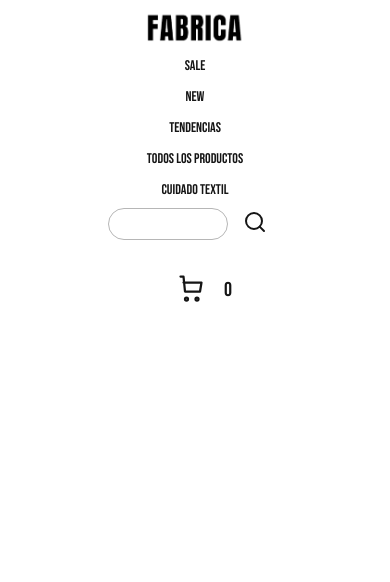
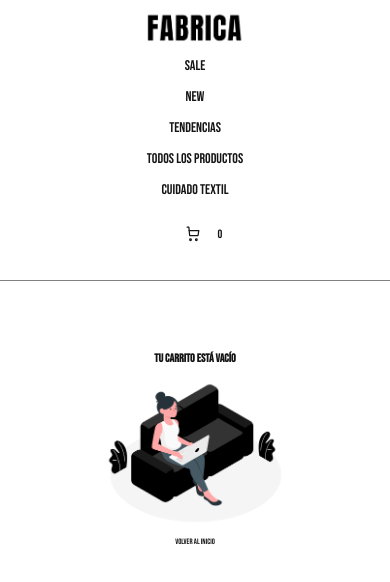
Before and after one commit to ZahiraSandiz/SandizZahiraFabrica, a React (Vite) app: page /cart in a window 390 px wide. Shown: the top 582 px of the page. Built offline with nearby package versions, Linux system fonts and the light colour scheme.

Commit message:
Se agrega CartContainer

```diff
--- a/src/App.css
+++ b/src/App.css
@@ -78,10 +78,8 @@
     justify-content: center;
   }
 
-  .contenedor-nav__search-and-cart {
-    gap: 20px;
-    flex-wrap: wrap;
-    justify-content: center;
+  .contenedor-nav__search {
+    display: none;
   }
 }
 
@@ -91,6 +89,7 @@
     flex-direction: column;
     align-items: center;
     padding: 10px;
+    border-bottom: solid 1px grey;
   }
 
   .contenedor-nav__img {
@@ -140,6 +139,17 @@
   display: flex;
   align-items: center;
   font-size: 20px;
+}
+
+/*movil*/
+@media (max-width: 768px) {
+  .cart-widget {
+    font-size: 12px;
+    padding: 5px;
+  }
+  .cart-widget__button svg {
+    width: 20px;
+  }
 }
 
 /*Otro componente*/
@@ -462,3 +472,49 @@
 .item-detail__title {
   font-size: 2vw;
 }
+
+.item-detail__navigation {
+  display: flex;
+  flex-direction: column;
+  gap: 10px;
+}
+
+.item-detail__link {
+  display: flex;
+  align-items: center;
+  justify-content: center;
+}
+
+/*Otro componente*/
+
+.empty-cart {
+  margin: 200px 0 100px 0;
+  display: flex;
+  flex-direction: column;
+  align-items: center;
+}
+
+.empty-cart h2 {
+  font-size: 3vw;
+}
+
+.empty-cart img {
+  width: 50vw;
+}
+
+.empty-cart a {
+  font-size: 2vw;
+  transition: all 0.3s ease;
+}
+
+.empty-cart a:hover {
+  transform: scale(1.1);
+}
+
+/*Movil*/
+
+@media (max-width: 768px) {
+  .empty-cart {
+    margin-top: 350px;
+  }
+}
--- a/src/App.jsx
+++ b/src/App.jsx
@@ -5,6 +5,7 @@ import ItemDetailContainer from "./components/ItemDetailContainer";
 import { BrowserRouter, Routes, Route } from "react-router-dom";
 import TextileCare from "./components/TextileCare";
 import { CartProvider } from "./context/CartContext";
+import CartContainer from "./components/CartContainer";
 
 function App() {
   return (
@@ -19,6 +20,7 @@ function App() {
           <Route path="/category/:categoryId" element={<ItemListContainer />} />
           <Route path="/item/:id" element={<ItemDetailContainer />} />
           <Route path="/cuidadotextil" element={<TextileCare />} />
+          <Route path="/cart" element={<CartContainer />} />
         </Routes>
       </CartProvider>
     </BrowserRouter>
--- /dev/null
+++ b/src/components/CartContainer.jsx
@@ -0,0 +1,12 @@
+import React from "react";
+import { useContext } from "react";
+import { CartContext } from "../context/CartContext";
+import CartList from "./CartList";
+import EmptyCart from "./EmptyCart";
+
+const CartContainer = () => {
+  const { cart } = useContext(CartContext);
+  return <div>{cart.length ? <CartList /> : <EmptyCart />}</div>;
+};
+
+export default CartContainer;
--- /dev/null
+++ b/src/components/CartList.jsx
@@ -0,0 +1,43 @@
+import React from "react";
+
+const CartList = () => {
+  return (
+    <div>
+      Lorem ipsum, dolor sit amet consectetur adipisicing elit. Culpa officia
+      nihil commodi molestias aliquam consequatur, possimus ab. Earum quo,
+      repudiandae cumque, dignissimos ab sunt neque dolore quis velit quibusdam
+      aut voluptatibus ullam iusto dolores nemo quas. Sint fuga id, minima,
+      minus inventore molestias praesentium sapiente deserunt earum itaque enim
+      delectus aperiam sunt rem incidunt reprehenderit eligendi sit esse aliquam
+      culpa nulla quidem. Commodi similique odit voluptas sequi numquam fuga
+      nulla sit. Nemo nihil, ducimus inventore et, non aliquid omnis suscipit
+      consequatur consequuntur dignissimos saepe. Sed at optio aut ipsam labore
+      tempora aperiam enim natus deserunt minus, velit eligendi nesciunt
+      provident nostrum exercitationem nihil distinctio repellat in nulla iste
+      voluptate quidem ratione? Labore aliquam cumque nihil dolor tempora,
+      eveniet, doloremque cum quae earum voluptas enim fugit minima! Nam
+      voluptates, esse magni praesentium velit dolorum! Pariatur quae veritatis
+      nam ut nihil modi exercitationem ab inventore laboriosam rem? Nostrum
+      cumque officiis nisi? Tempore, iure quod accusantium cum quisquam tenetur
+      aspernatur enim nemo sequi veritatis voluptates. Fuga sequi explicabo sunt
+      hic! Vitae recusandae inventore itaque corrupti ea similique dolores hic.
+      Libero laborum odit in perspiciatis tempore quam fugit quaerat accusantium
+      suscipit. Quasi eligendi, molestias eum libero in dolorum nam fugit
+      commodi rerum tempore voluptatem laborum, officiis labore voluptas hic
+      consectetur veritatis maxime corporis veniam a. Consequuntur quibusdam
+      minus rerum quisquam, provident non? Consectetur obcaecati earum tenetur
+      iste est non quae, hic esse nesciunt facilis repudiandae maxime fugit
+      impedit quis nostrum repellendus consequuntur modi laboriosam? Ea magni
+      ullam delectus adipisci incidunt, labore sunt nesciunt! Consequuntur harum
+      illum dolorem magnam cumque in eum repellendus accusamus laudantium autem
+      adipisci nesciunt quaerat quasi cupiditate, facere at. Velit ullam
+      dignissimos blanditiis similique sed sapiente totam aperiam impedit
+      aliquid provident. Exercitationem earum veritatis, corrupti quaerat neque
+      quod. Animi consequatur ullam, modi libero, odit, delectus magnam eos iure
+      laudantium voluptatem quis.
+      <h1>ESTAS EN EL CARRITO</h1>
+    </div>
+  );
+};
+
+export default CartList;
--- a/src/components/CartWidget.jsx
+++ b/src/components/CartWidget.jsx
@@ -5,7 +5,7 @@ const CartWidget = () => {
   const { cart } = useContext(CartContext);
   return (
     <div className="cart-widget">
-      <button className="cartWidget__button">
+      <button className="cart-widget__button">
         <svg
           xmlns="http://www.w3.org/2000/svg"
           viewBox="0 0 24 24"
--- /dev/null
+++ b/src/components/EmptyCart.jsx
@@ -0,0 +1,18 @@
+import React from "react";
+import { Link } from "react-router-dom";
+
+const EmptyCart = () => {
+  return (
+    <div className="empty-cart">
+      <h2>Tu carrito está vacío</h2>
+      <img
+        src="../../public/img/img-emptycart.png"
+        alt="Chica sentada mirando una computadora"
+      />
+
+      <Link to="/"> Volver al inicio </Link>
+    </div>
+  );
+};
+
+export default EmptyCart;
--- a/src/components/ItemDetail.jsx
+++ b/src/components/ItemDetail.jsx
@@ -3,6 +3,7 @@ import ItemCount from "./ItemCount";
 import { useState } from "react";
 import { useContext } from "react";
 import { CartContext } from "../context/CartContext";
+import { Link } from "react-router-dom";
 
 const ItemDetail = ({ productDetail }) => {
   const [purchase, setPurchase] = useState(false);
@@ -41,9 +42,13 @@ const ItemDetail = ({ productDetail }) => {
         {!purchase ? (
           <ItemCount stock={productDetail.stock} onAdd={onAdd} />
         ) : (
-          <div>
-            <button>Ir al carrito</button>
-            <button>Volver al inicio</button>
+          <div className="item-detail__navigation">
+            <Link className="add-to-cart-button item-detail__link" to="/cart">
+              Ir al carrito
+            </Link>
+            <Link className="add-to-cart-button item-detail__link" to="/">
+              Volver al inicio
+            </Link>
           </div>
         )}
       </div>
--- a/src/components/NavBar.jsx
+++ b/src/components/NavBar.jsx
@@ -60,7 +60,9 @@ const NavBar = () => {
           </button>
         </form>
 
-        <CartWidget />
+        <NavLink to="/cart">
+          <CartWidget />
+        </NavLink>
       </div>
     </nav>
   );
```
Also changed, not shown: public/img/img-emptycart.png (added).
